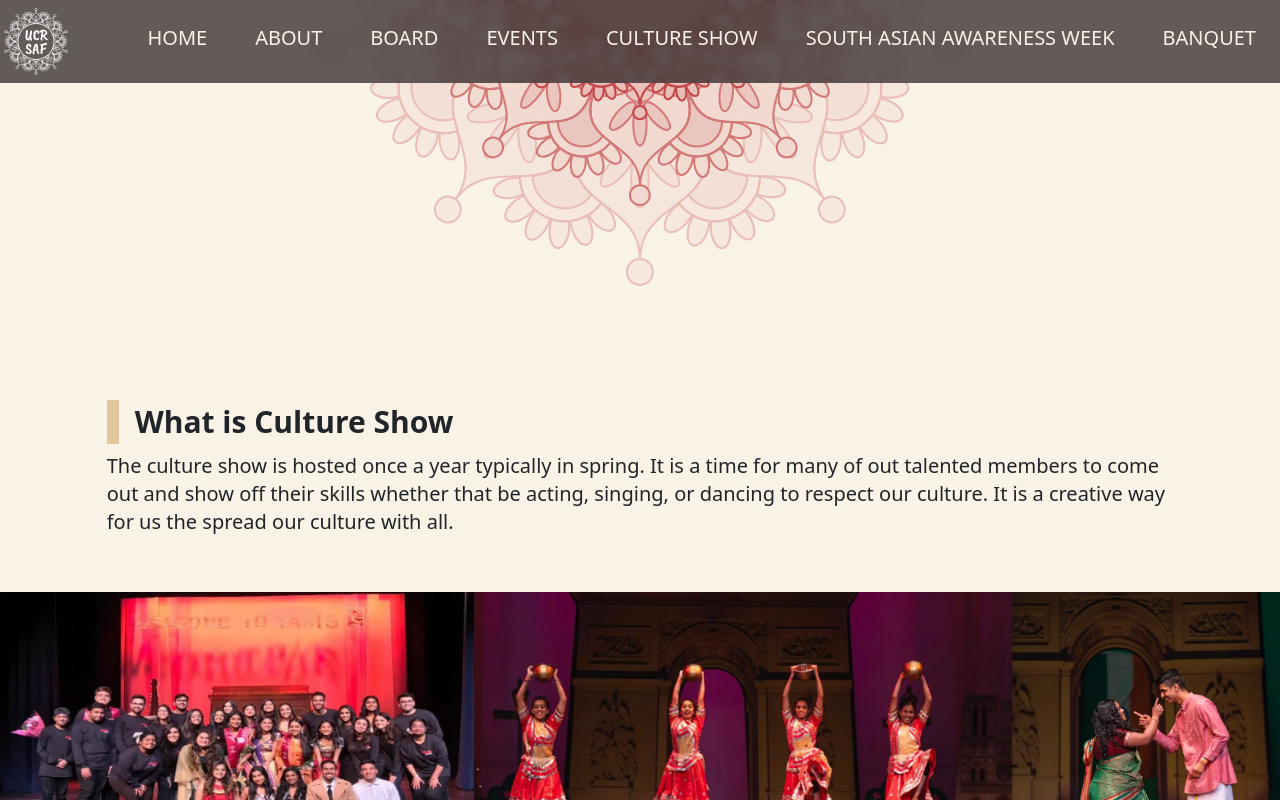
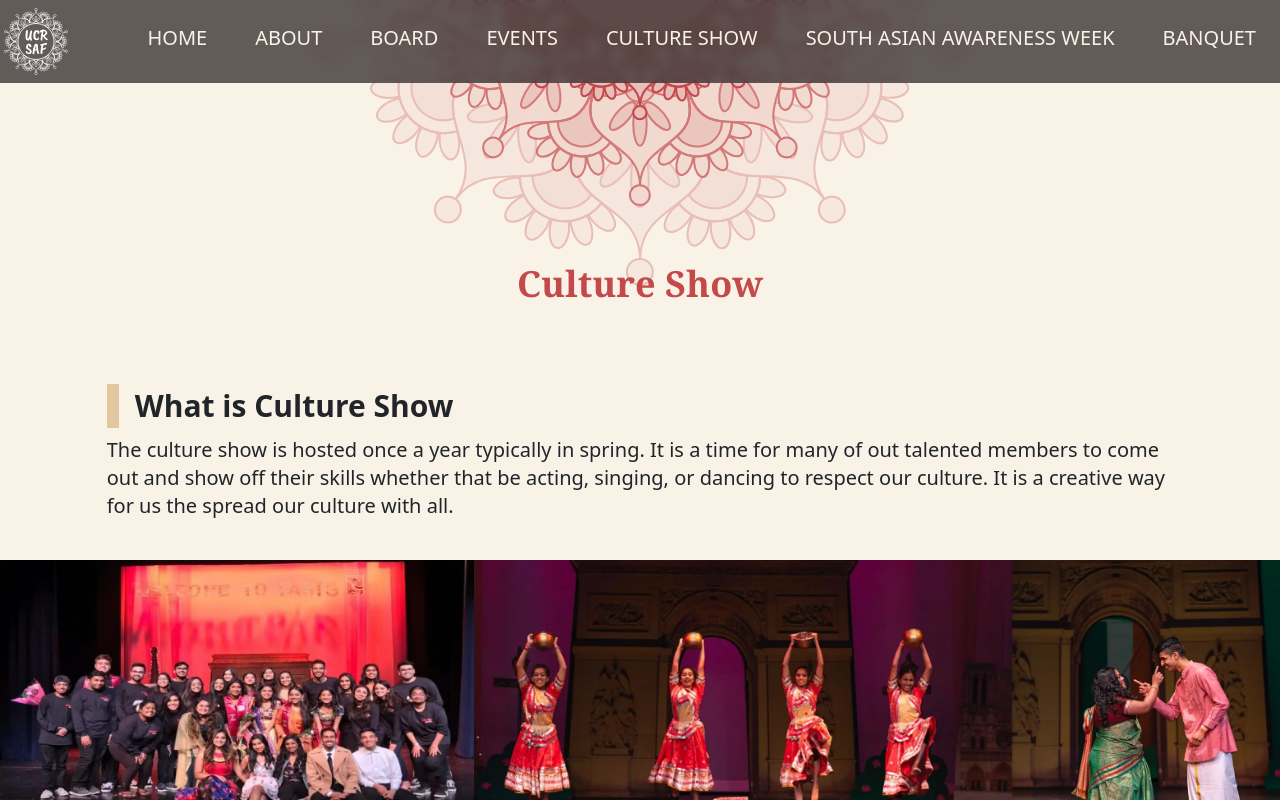
Before and after one commit to acm-ucr/saf-website, a Next.js app: page /culture-show in a window 1280 px wide. Shown: the top 800 px of the page. Built offline with nearby package versions, Linux system fonts and the light colour scheme.

Commit message:
culture-show

```diff
--- a/src/app/culture-show/page.js
+++ b/src/app/culture-show/page.js
@@ -6,8 +6,8 @@ import PhotoBar1 from "../../../public/images/ImageBar1.webp";
 
 const page = () => {
   return (
-    <div className="w-full overflow-clip flex flex-col justify-center items-center gap-10">
-      <Title />
+    <div className="w-full overflow-clip flex flex-col justify-center items-center gap-y-6">
+      <Title text={"Culture Show"} />
       <Description
         title={"What is Culture Show"}
         text={
```
